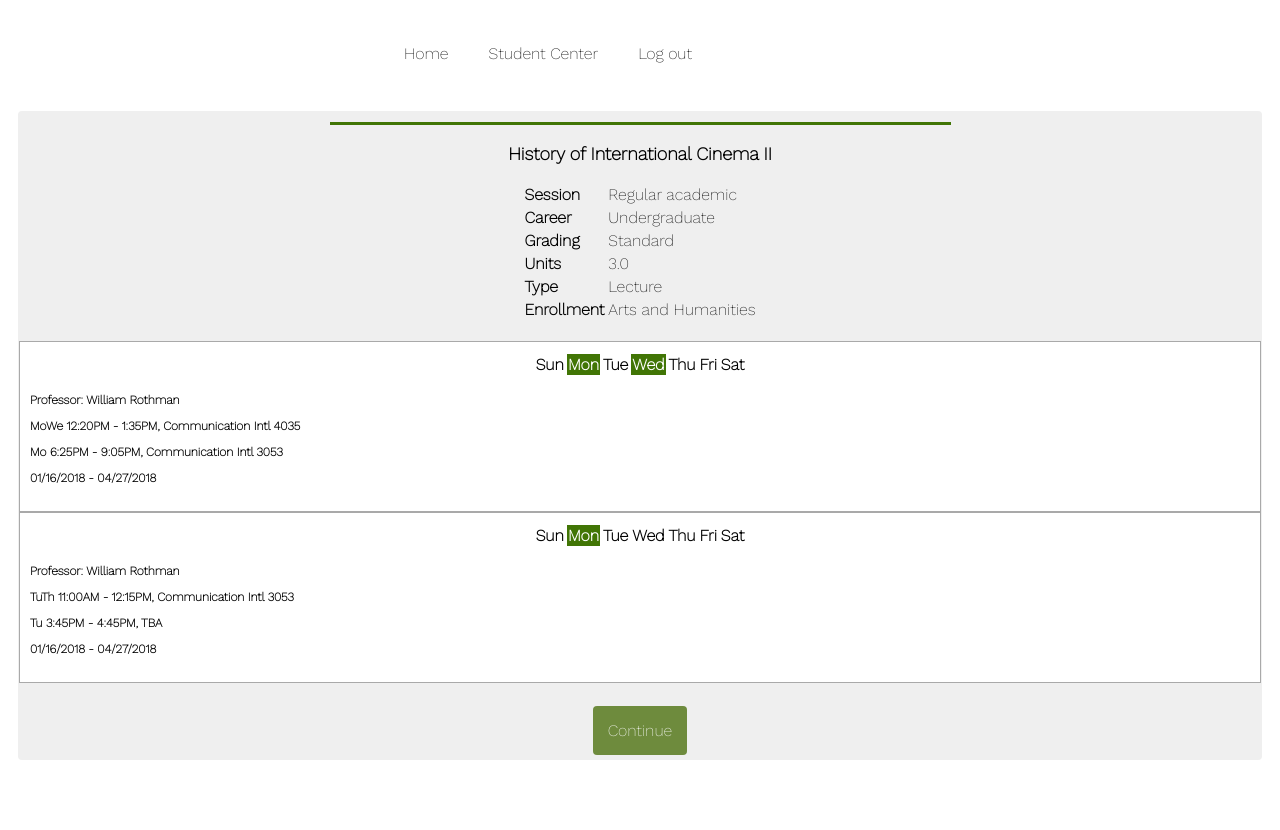
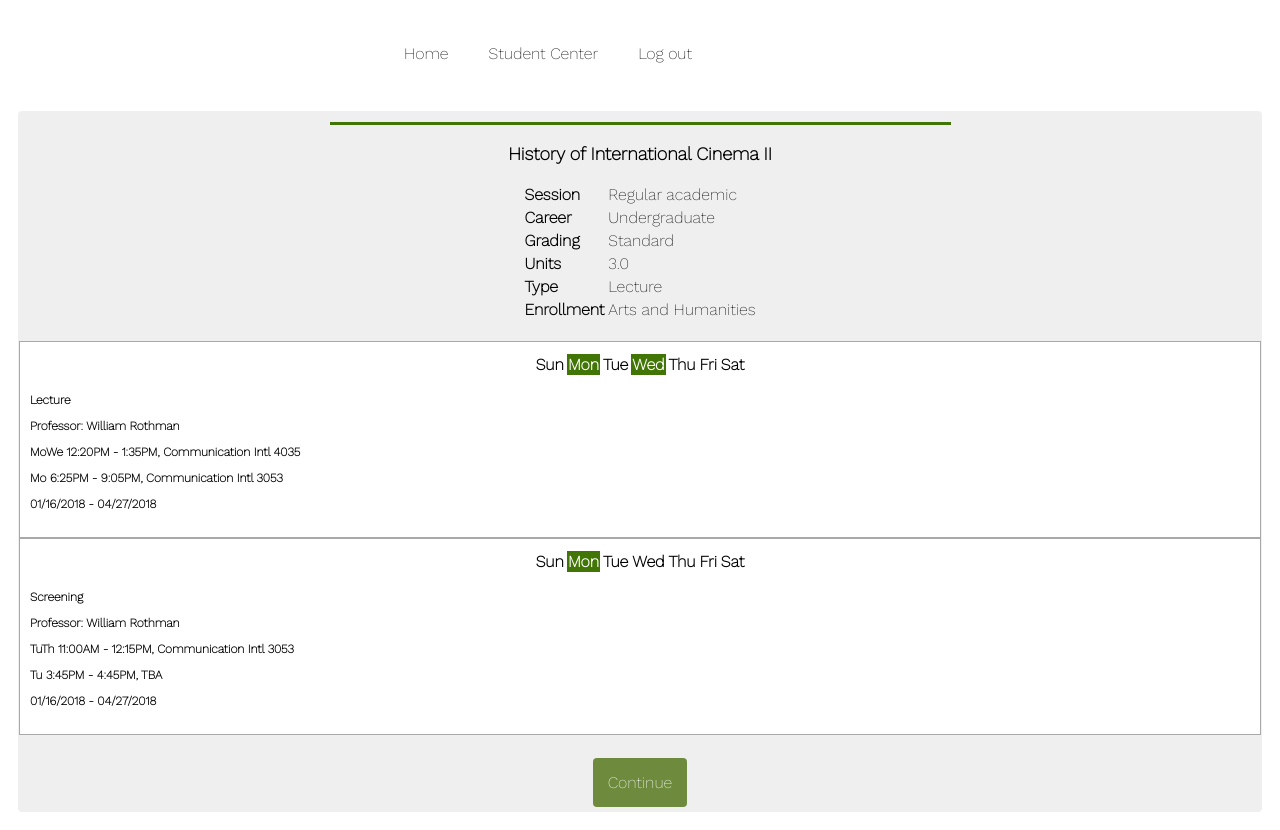
Before and after one commit to the-mikedavis/canelink-redesign, a website: page class.html in a window 1280 px wide. Shown: the part 170-1000 px from the top of the page. Before the commit the page ends 948 px from the top, so only its background shows below. Drawn offline with nearby package versions, Linux system fonts and the light colour scheme.

Commit message:
Added content

```diff
--- a/class.html
+++ b/class.html
@@ -77,6 +77,7 @@
                     </table>
                 </center>
                 <h4>
+                <p></p><strong>Lecture</strong></p>
             Professor: William Rothman
             <p>MoWe 12:20PM - 1:35PM, Communication Intl 4035</p>
             <p>Mo 6:25PM - 9:05PM, Communication Intl 3053</p>
@@ -98,7 +99,10 @@
                         </thead>
                     </table>
                 </center>
-                <h4>Professor: William Rothman</p>
+
+                <h4>
+                    <p><strong>Screening</strong></p>
+                Professor: William Rothman</p>
                 <p>TuTh 11:00AM - 12:15PM, Communication Intl 3053</p>
                 <p>Tu 3:45PM - 4:45PM, TBA</p>
                 <p>01/16/2018 - 04/27/2018</p>
```
